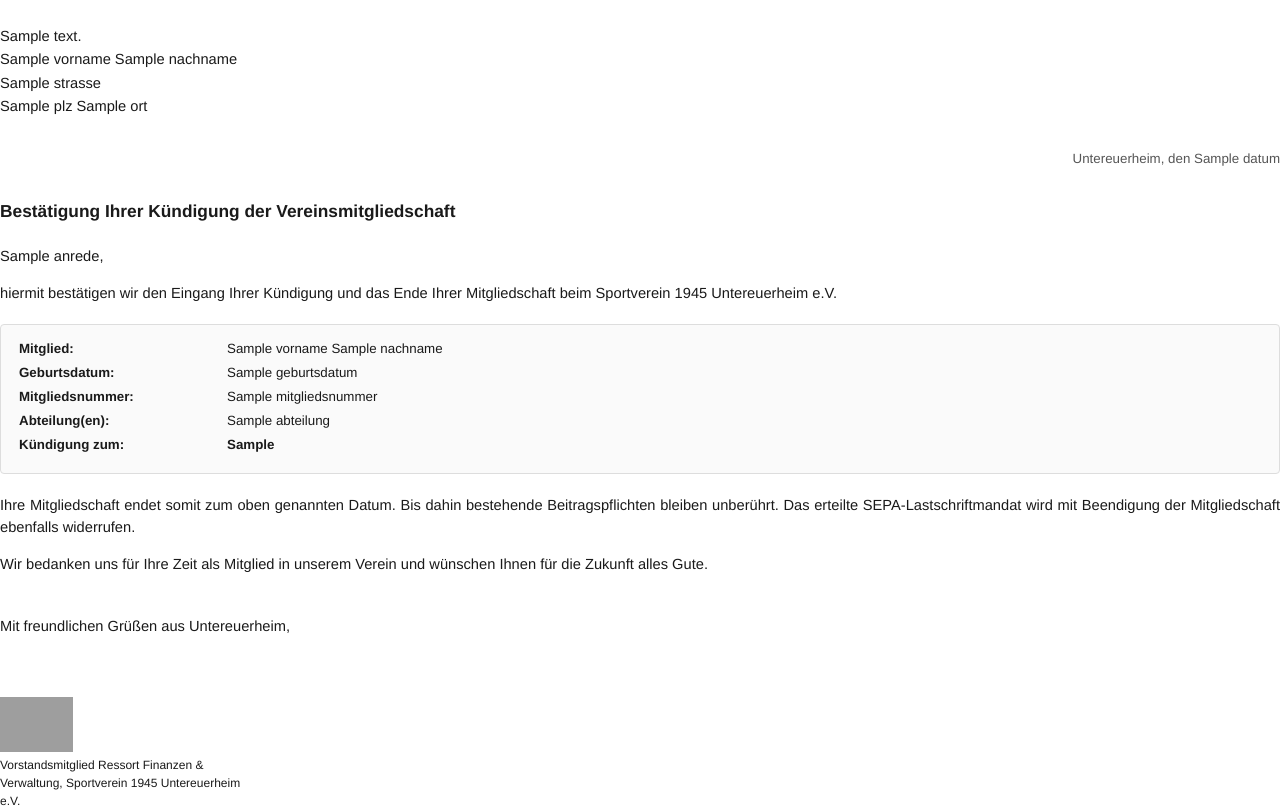
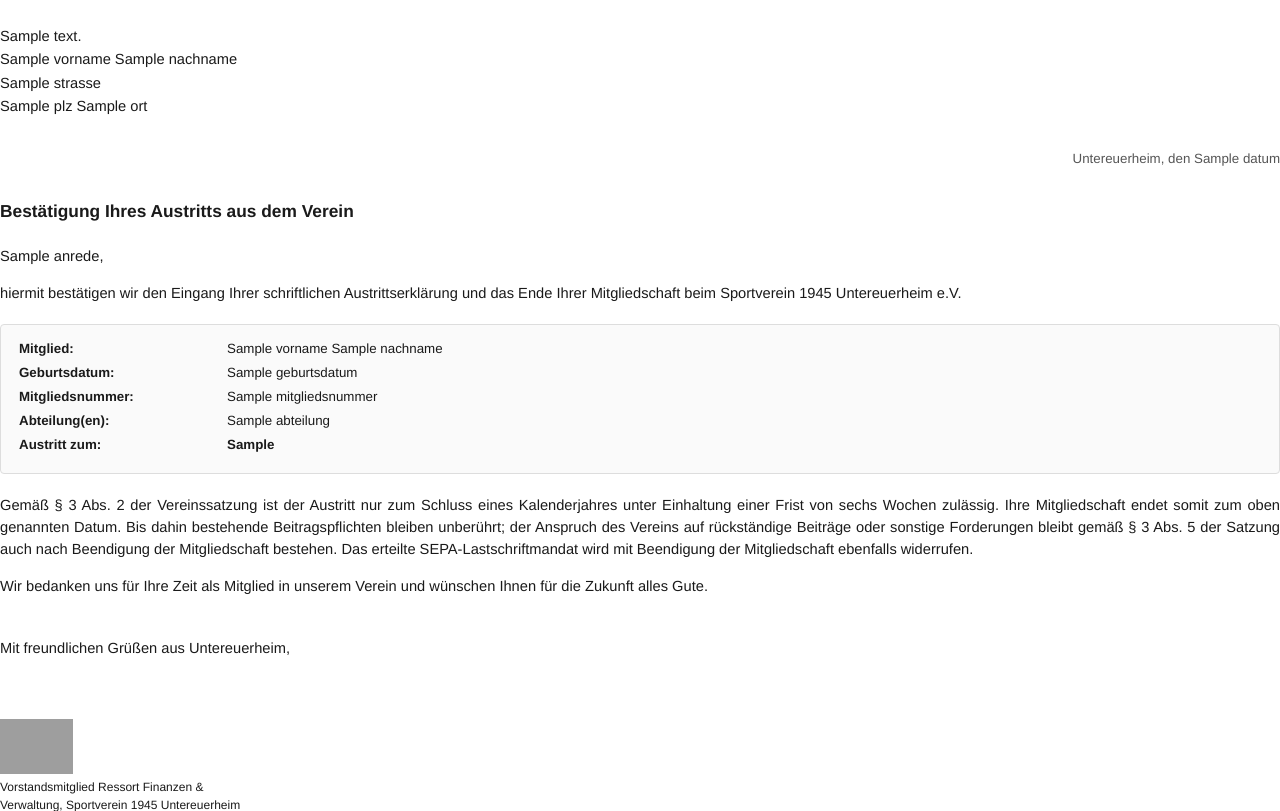
Before and after one commit to Paul1404/svums, a Python web app: template backend/app/templates/kuendigungsbestaetigung.html in a window 1280 px wide. Shown: the part 119-930 px from the top of the page. Run offline with Jinja, Linux system fonts and the light colour scheme; the template is opened without the code that fills it: most values are stand-ins (such as "Sample title", 1, 10 or a date in 2020); grey boxes are pictures that could not be loaded.

Commit message:
Align cancellation letter with Vereinssatzung §3
- Use correct terminology "Austritt" instead of "Kündigung" per §3.1
- Reference written notice requirement (schriftliche Austrittserklärung) per §3.1
- Add §3.2 deadline rule (calendar year end, 6-week notice period)
- Include §3.5 clause on outstanding fees and other claims surviving membership end

https://claude.ai/code/session_01KPKPeVraF1pyAEyau9g2ne

```diff
--- a/backend/app/services/pdf.py
+++ b/backend/app/services/pdf.py
@@ -67,7 +67,7 @@ def generate_pdf(application_data: dict) -> bytes:
 
 
 def generate_cancellation_pdf(data: dict) -> bytes:
-    """Generate a PDF Kündigungsbestätigung."""
+    """Generate a PDF Austrittsbestätigung."""
     start = time.perf_counter()
     template = _env.get_template("kuendigungsbestaetigung.html")
     html_content = template.render(**data)
--- a/backend/app/templates/kuendigungsbestaetigung.html
+++ b/backend/app/templates/kuendigungsbestaetigung.html
@@ -137,7 +137,7 @@
 </div>
 
 <div class="subject">
-  Bestätigung Ihrer Kündigung der Vereinsmitgliedschaft
+  Bestätigung Ihres Austritts aus dem Verein
 </div>
 
 <div class="body-text">
@@ -145,8 +145,8 @@
 </div>
 
 <div class="body-text">
-  hiermit bestätigen wir den Eingang Ihrer Kündigung und das Ende Ihrer Mitgliedschaft
-  beim Sportverein 1945 Untereuerheim e.V.
+  hiermit bestätigen wir den Eingang Ihrer schriftlichen Austrittserklärung und das Ende Ihrer
+  Mitgliedschaft beim Sportverein 1945 Untereuerheim e.V.
 </div>
 
 <div class="detail-box">
@@ -171,15 +171,18 @@
   </div>
   {% endif %}
   <div class="detail-row">
-    <span class="detail-label">Kündigung zum: </span>
+    <span class="detail-label">Austritt zum: </span>
     <span class="detail-value"><strong>{{ austritt_datum }}</strong></span>
   </div>
 </div>
 
 <div class="body-text">
-  Ihre Mitgliedschaft endet somit zum oben genannten Datum. Bis dahin bestehende Beitragspflichten
-  bleiben unberührt. Das erteilte SEPA-Lastschriftmandat wird mit Beendigung der
-  Mitgliedschaft ebenfalls widerrufen.
+  Gemäß § 3 Abs. 2 der Vereinssatzung ist der Austritt nur zum Schluss eines Kalenderjahres unter
+  Einhaltung einer Frist von sechs Wochen zulässig. Ihre Mitgliedschaft endet somit zum oben
+  genannten Datum. Bis dahin bestehende Beitragspflichten bleiben unberührt; der Anspruch des
+  Vereins auf rückständige Beiträge oder sonstige Forderungen bleibt gemäß § 3 Abs. 5 der
+  Satzung auch nach Beendigung der Mitgliedschaft bestehen. Das erteilte SEPA-Lastschriftmandat
+  wird mit Beendigung der Mitgliedschaft ebenfalls widerrufen.
 </div>
 
 <div class="body-text">
```
